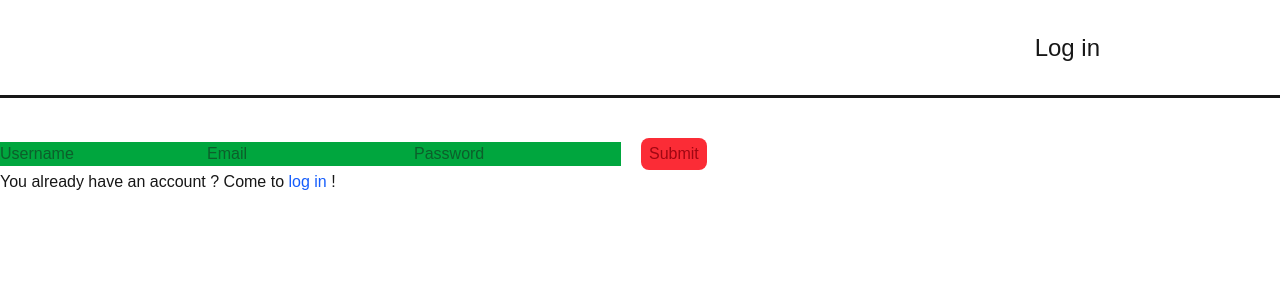
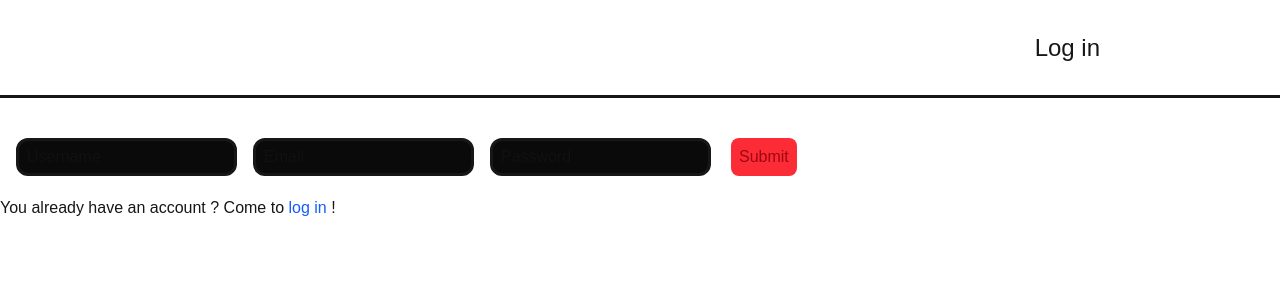
Before and after one commit to Omonyx/note_books, a Next.js app: page /signin in a window 1280 px wide. Shown: the top 300 px of the page. Built offline with nearby package versions, Linux system fonts and the light colour scheme.

Commit message:
update inputs

```diff
--- a/app/layout.tsx
+++ b/app/layout.tsx
@@ -33,7 +33,7 @@ export default function RootLayout({ children }: Readonly<{ children: React.Reac
         <title>Note book</title>
       </head>
       <body>
-        <div className="mb-10 pt-5 pb-5 flex justify-around items-center border-b-3">
+        <div className="pt-5 pb-5 flex justify-around items-center border-b-3">
           <a className="hover:cursor-pointer" href="/"><Image src={homeIcon} width={55} height={55} alt="home icon" /></a>
           {pathname === "/" ? <SearchBar adder={false} /> : <div className="w-20"></div>}
           <a className="text-2xl" href={linkUsername}>{username}</a>
--- a/app/login/page.tsx
+++ b/app/login/page.tsx
@@ -1,6 +1,7 @@
 "use client";
 
 import { useState } from "react";
+import BasicInput from "../../components/BasicInput/BasicInput";
 
 export default function LogInPage() {
     const getUser = async (e: React.MouseEvent<HTMLButtonElement>) => {
@@ -15,10 +16,10 @@ export default function LogInPage() {
             });
             if (!response.ok) {
                 if (response.status === 404) {
-                    setStyleUsername('bg-red-900');
+                    setStyleUsername('rgb(100,10,10)');
                     setUsername('');
                 };
-                setStylePassword('bg-red-900');
+                setStylePassword('rgb(100,10,10)');
                 setPassword('');
             } else {
                 const messageRes = await response.json();
@@ -31,19 +32,29 @@ export default function LogInPage() {
     };
     const certify_data = (): boolean => {
         if (username === '') {
-            setStyleUsername('bg-red-900');
+            setStyleUsername('rgb(100,10,10)');
             console.log('Missing username !');
             alert('Missing username !');
             return false;
-        } else setStyleUsername('bg-green-600');
+        };
         if (password === '') {
-            setStylePassword('bg-red-900');
+            setStylePassword('rgb(100,10,10)');
             console.log('Missing password !');
             alert('Missing password !');
             return false;
-        } else setStylePassword('bg-green-600');
+        };
         return true;
     };
+
+    const changeStyleUsername = (e: string) => {
+        setUsername(e);
+        setStyleUsername("rgb(10,10,10)");
+    };
+    const changeStylePassword = (e: string) => {
+        setPassword(e);
+        setStylePassword("rgb(10,10,10)");
+    };
+
     const [username, setUsername] = useState('');
     const [password, setPassword] = useState('');
     const [styleUsername, setStyleUsername] = useState('bg-green-600');
@@ -51,9 +62,9 @@ export default function LogInPage() {
 
     return (
         <div>
-            <form>
-                <input className={styleUsername} onChange={(e) => setUsername(e.target.value)} type="text" placeholder="Username" value={username} />
-                <input className={stylePassword} onChange={(e) => setPassword(e.target.value)} type="password" placeholder="Password" value={password} />
+            <form className="flex mt-10 mb-5">
+                <BasicInput placeholderer="Username" value={username} color={styleUsername} changing={changeStyleUsername} />
+                <BasicInput placeholderer="Password" value={password} color={stylePassword} changing={changeStylePassword} type="password" />
                 <button className="text-red-800 bg-red-500 pt-1 pb-1 pl-2 pr-2 rounded-lg ml-5 duration-300 hover:text-red-500 hover:bg-red-800 hover:cursor-pointer" onClick={(e) => getUser(e)} type='submit'>Log in</button>
             </form>
             <div>You don't have an account ? Come to <a className="text-blue-600" href="../signin">sign in</a> !</div>
--- a/app/signin/page.tsx
+++ b/app/signin/page.tsx
@@ -1,14 +1,12 @@
 "use client";
 
 import { useState } from "react";
+import BasicInput from "../../components/BasicInput/BasicInput";
 
 export default function SignInPage() {
     const addUser = async (e: React.MouseEvent<HTMLButtonElement>) => {
         e.preventDefault();
         if (certify_data()) {
-            setStyleUsername('bg-green-600');
-            setStyleEmail('bg-green-600');
-            setStylePassword('bg-green-600');
             const response = await fetch(`${process.env.NEXT_PUBLIC_URL}/api/usr/${username}`, {
                 method: "POST",
                 headers: {
@@ -17,8 +15,8 @@ export default function SignInPage() {
                 body: JSON.stringify({ "username": username, "email": email, "password": password }),
             });
             if (!response.ok) {
-                setStyleUsername('bg-red-900');
-                setStyleEmail('bg-red-900');
+                setStyleUsername('rgb(100,10,10)');
+                setStyleEmail('rgb(100,10,10)');
                 setUsername('');
                 setEmail('');
             } else {
@@ -34,39 +32,52 @@ export default function SignInPage() {
         console.log(username);
         if ((25 >= username.length && username.length > 0) || !/^[a-zA-Z0-9._%+-]+@[a-zA-Z0-9.-]+\.[a-zA-Z]{2,}$/.test(email) || !/^[^\s]{8,}$/.test(password)) {
             if ((25 < username.length && username.length <= 0)) {
-                setStyleUsername('bg-red-900');
+                setStyleUsername('rgb(100,10,10)');
                 console.log("Invalid username (Between 1 and 25 characters) !");
                 alert("Invalid username (Between 1 and 25 characters) !");
                 return false;
-            } else setStyleUsername('bg-green-600');
+            };
             if (!/^[a-zA-Z0-9._%+-]+@[a-zA-Z0-9.-]+\.[a-zA-Z]{2,}$/.test(email)) {
-                setStyleEmail('bg-red-900');
+                setStyleEmail('rgb(100,10,10)');
                 console.log("Invalid email !");
                 alert("Invalid email !");
                 return false;
-            } else setStyleEmail('bg-green-600');
+            };
             if (!/^[^\s]{8,}$/.test(password)) {
-                setStylePassword('bg-red-900');
+                setStylePassword('rgb(100,10,10)');
                 console.log("Invalid password (minimum 8 characters)");
                 alert("Invalid password (minimum 8 characters)");
                 return false;
-            } else setStylePassword('bg-green-600');
+            };
         };
         return true;
     };
+    const changeStyleUsername = (e: string) => {
+        setUsername(e);
+        setStyleUsername("rgb(10,10,10)");
+    };
+    const changeStyleEmail = (e: string) => {
+        setEmail(e);
+        setStyleEmail("rgb(10,10,10)");
+    };
+    const changeStylePassword = (e: string) => {
+        setPassword(e);
+        setStylePassword("rgb(10,10,10)");
+    };
+
     const [username, setUsername] = useState("");
     const [email, setEmail] = useState("");
     const [password, setPassword] = useState("");
-    const [styleUsername, setStyleUsername] = useState("bg-green-600");
-    const [styleEmail, setStyleEmail] = useState("bg-green-600");
-    const [stylePassword, setStylePassword] = useState("bg-green-600");
+    const [styleUsername, setStyleUsername] = useState("rgb(10,10,10)");
+    const [styleEmail, setStyleEmail] = useState("rgb(10,10,10)");
+    const [stylePassword, setStylePassword] = useState("rgb(10,10,10)");
 
     return (
         <div>
-            <form>
-                <input className={styleUsername} onChange={(e) => setUsername(e.target.value)} type="text" placeholder="Username" value={username} />
-                <input className={styleEmail} onChange={(e) => setEmail(e.target.value)} type="email" placeholder="Email" value={email}/>
-                <input className={stylePassword} onChange={(e) => setPassword(e.target.value)} type="password" placeholder="Password" value={password} />
+            <form className="flex mt-10 mb-5">
+                <BasicInput placeholderer="Username" value={username} color={styleUsername} changing={changeStyleUsername} />
+                <BasicInput placeholderer="Email" value={email} color={styleEmail} changing={changeStyleEmail} type="email" />
+                <BasicInput placeholderer="Password" value={password} color={stylePassword} changing={changeStylePassword} type="password" />
                 <button className="text-red-800 bg-red-500 pt-1 pb-1 pl-2 pr-2 rounded-lg ml-5 duration-300 hover:text-red-500 hover:bg-red-800 hover:cursor-pointer" onClick={(e) => addUser(e)} type="submit">Submit</button>
             </form>
             <div>You already have an account ? Come to <a className="text-blue-600" href="../login">log in</a> !</div>
--- /dev/null
+++ b/components/BasicInput/BasicInput.tsx
@@ -0,0 +1,18 @@
+"use client";
+
+type Props = {
+    placeholderer: string,
+    value: string,
+    color: string,
+    changing: (value: string) => void,
+    type?: string,
+};
+
+export default function basicInput({ placeholderer, value, color, changing, type="text" }: Props) {
+
+    return (
+        <div>
+        <input style={{ backgroundColor: color }} className="ml-4 border-3 pl-2 pt-1 pb-1 rounded-xl focus:outline-none focus:ring-0 duration-300" onChange={(e) => changing(e.target.value)} type={type} placeholder={placeholderer} value={value} />
+        </div>
+    )
+};
--- a/components/SearchBar/SearchBar.tsx
+++ b/components/SearchBar/SearchBar.tsx
@@ -49,7 +49,7 @@ export default function searchBar({ adder }: Props) {
 
     return (
         <form className="relative">
-            <input className="ml-4 border-3 pl-2 pt-1 pb-1 rounded-xl focus:outline-none focus:ring-0" onChange={(e) => setSearch(`${e.target.value}`)} type="text" placeholder={adder ? "Add user" : "Search a user..."} value={search} />
+            <input className="bg-[rgb(10,10,10)] ml-4 border-3 pl-2 pt-1 pb-1 rounded-xl focus:outline-none focus:ring-0" onChange={(e) => setSearch(`${e.target.value}`)} type="text" placeholder={adder ? "Add user" : "Search a user..."} value={search} />
             <div>
                 {resultSearch.length === 0 ? "" : (
                     <div className="absolute bg-[rgb(10,10,10)] left-0 w-full mt-2 border-2 p-2 border-gray-200 rounded-lg shadow-lg z-50 max-h-60 overflow-y-auto">
```
Also changed, not shown: app/collection/[collectionId]/page.tsx (+13 -9 lines).
